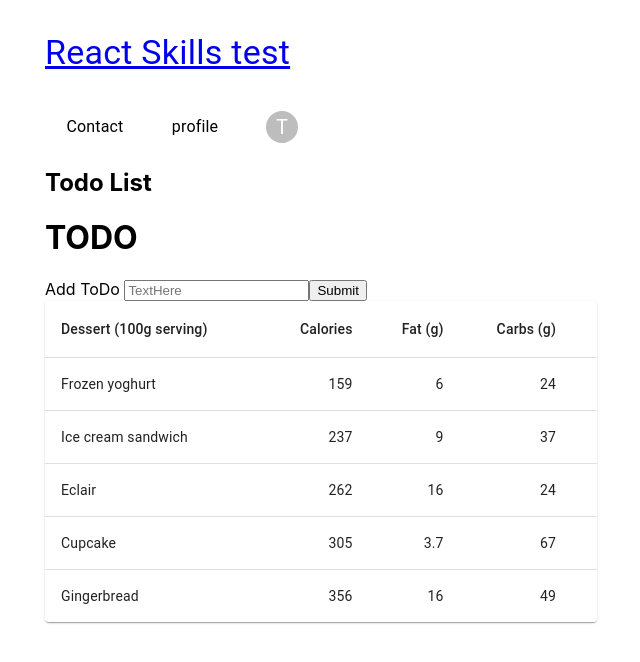
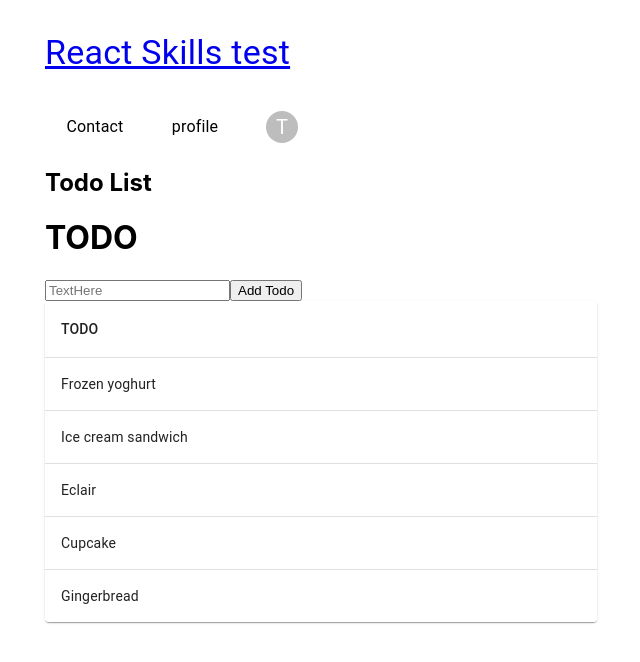
Before and after one commit to quakebob69/LTK_assessment1, a React (Create React App) app: page /todo in a window 1280 px wide. Shown: the top 662 px of the page, without its empty margins (319-959 px from the left). Built offline with nearby package versions, Linux system fonts and the light colour scheme.

Commit message:
cleaned up table and form

```diff
--- a/src/components/BasicForm.js
+++ b/src/components/BasicForm.js
@@ -8,16 +8,13 @@ const BasicForm = () => (
     <h1>TODO</h1>
     <Formik
       initialValues={{
-        firstName: '',
-        lastName: '',
-        email: '',
+        todo: '',
       }}
-      onSubmit={(values) => {}}
+      onSubmit={(values) => {alert(JSON.stringify(values))}}
     >
       <Form>
-        <label htmlFor="todo">Add ToDo </label>
-        <Field id="todo" name="Add ToDo" placeholder="TextHere" />
-        <button type="submit">Submit</button>
+        <Field id="todo" name="todo" placeholder="TextHere" />
+        <button type="submit">Add Todo</button>
       </Form>
     </Formik>
   </div>
--- a/src/components/BasicTable.js
+++ b/src/components/BasicTable.js
@@ -7,16 +7,16 @@ import TableHead from '@mui/material/TableHead';
 import TableRow from '@mui/material/TableRow';
 import Paper from '@mui/material/Paper';
 
-function createData(name, calories, fat, carbs, protein) {
-  return { name, calories, fat, carbs, protein };
+function createData(todo) {
+  return { todo };
 }
 
 const rows = [
-  createData('Frozen yoghurt', 159, 6.0, 24, 4.0),
-  createData('Ice cream sandwich', 237, 9.0, 37, 4.3),
-  createData('Eclair', 262, 16.0, 24, 6.0),
-  createData('Cupcake', 305, 3.7, 67, 4.3),
-  createData('Gingerbread', 356, 16.0, 49, 3.9),
+  createData('Frozen yoghurt'),
+  createData('Ice cream sandwich'),
+  createData('Eclair'),
+  createData('Cupcake'),
+  createData('Gingerbread'),
 ];
 
 export default function BasicTable() {
@@ -25,26 +25,18 @@ export default function BasicTable() {
       <Table sx={{ minWidth: 650 }} aria-label="simple table">
         <TableHead>
           <TableRow>
-            <TableCell>Dessert (100g serving)</TableCell>
-            <TableCell align="right">Calories</TableCell>
-            <TableCell align="right">Fat&nbsp;(g)</TableCell>
-            <TableCell align="right">Carbs&nbsp;(g)</TableCell>
-            <TableCell align="right">Protein&nbsp;(g)</TableCell>
+            <TableCell>TODO</TableCell>
           </TableRow>
         </TableHead>
         <TableBody>
           {rows.map((row) => (
             <TableRow
-              key={row.name}
+              key={row.todo}
               sx={{ '&:last-child td, &:last-child th': { border: 0 } }}
             >
               <TableCell component="th" scope="row">
-                {row.name}
+                {row.todo}
               </TableCell>
-              <TableCell align="right">{row.calories}</TableCell>
-              <TableCell align="right">{row.fat}</TableCell>
-              <TableCell align="right">{row.carbs}</TableCell>
-              <TableCell align="right">{row.protein}</TableCell>
             </TableRow>
           ))}
         </TableBody>
```
